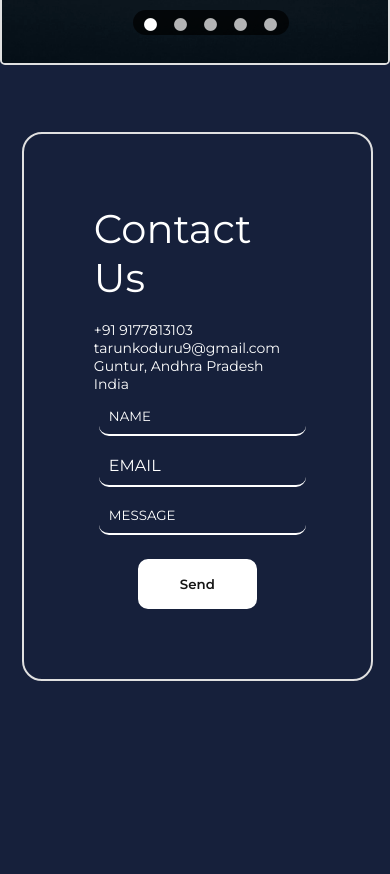
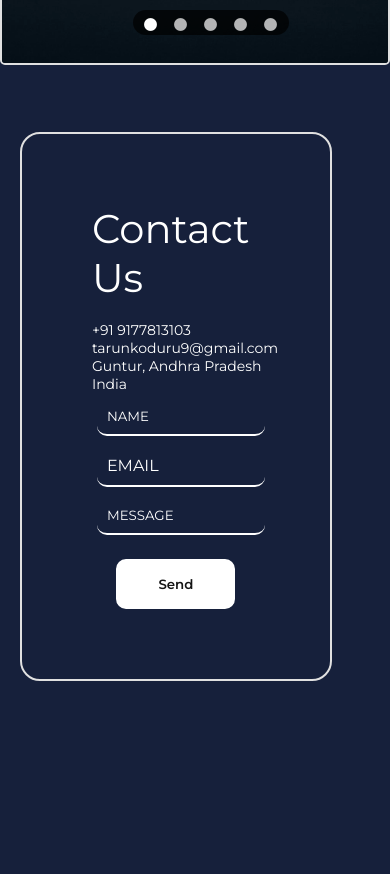
Before and after one commit to TarunKoduru/nine, a React (Create React App) app: page /order in a window 390 px wide. Shown: the part 2180-3054 px from the top of the page. Built offline with nearby package versions, Linux system fonts and the light colour scheme; grey boxes are pictures that could not be loaded; a web font is replaced by a local one.

Commit message:
updates css

```diff
--- a/src/App.css
+++ b/src/App.css
@@ -1844,7 +1844,7 @@ input[type="search"] {
   .nav-head{
     left: 30%;
   }
-  .container1{
+  .mainp{
     height: auto;
     width: auto;
   }
@@ -1990,9 +1990,9 @@ input[type="search"] {
   }
   .contact{
     height: auto;
-    width: 90%;
+    width: 80%;
     top: 10%;
-    right: 58.5%;
+    right: 59%;
     box-shadow: none;
   }
   .cntform{
--- a/src/FirstPage/Main.jsx
+++ b/src/FirstPage/Main.jsx
@@ -68,7 +68,7 @@ const Main = () => {
 
     return (
         <div>
-            <div>
+            <div className='mainp'>
                 <div>
                     <div className='container1'>
                         <img src={Images.mainpic} alt='bentley-mulliner-batur-x-ducati-diavel' className="item-image" loading='lazy' />
--- a/src/SecondPage/Automobiles.jsx
+++ b/src/SecondPage/Automobiles.jsx
@@ -50,7 +50,7 @@ const Automobiles = ({ title, Aname, description, data, image, head, aboutpic, c
             <div>
                 <div>
                     <div className="onetitcb">
-                        <img srcSet={image} alt='Image' className="one-image" loading='lazy' />
+                        <img srcSet={image} alt='pic' className="one-image" loading='lazy' />
                         <div className={`onetitecb ${cbclass}`}>
                             <h1>{title}</h1>
                             <h1>{description}</h1>
```
Also changed, not shown: 1 other file (tests, documents, lock files or other folders).
